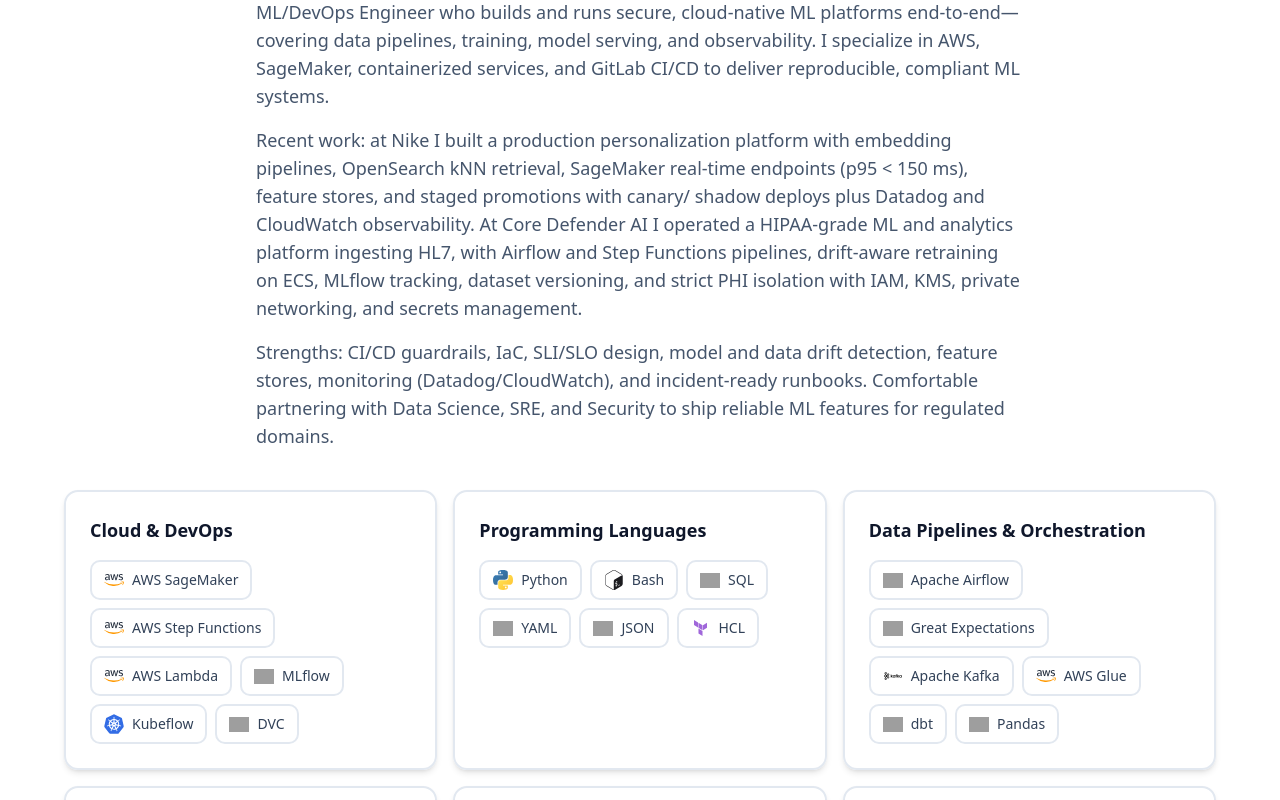
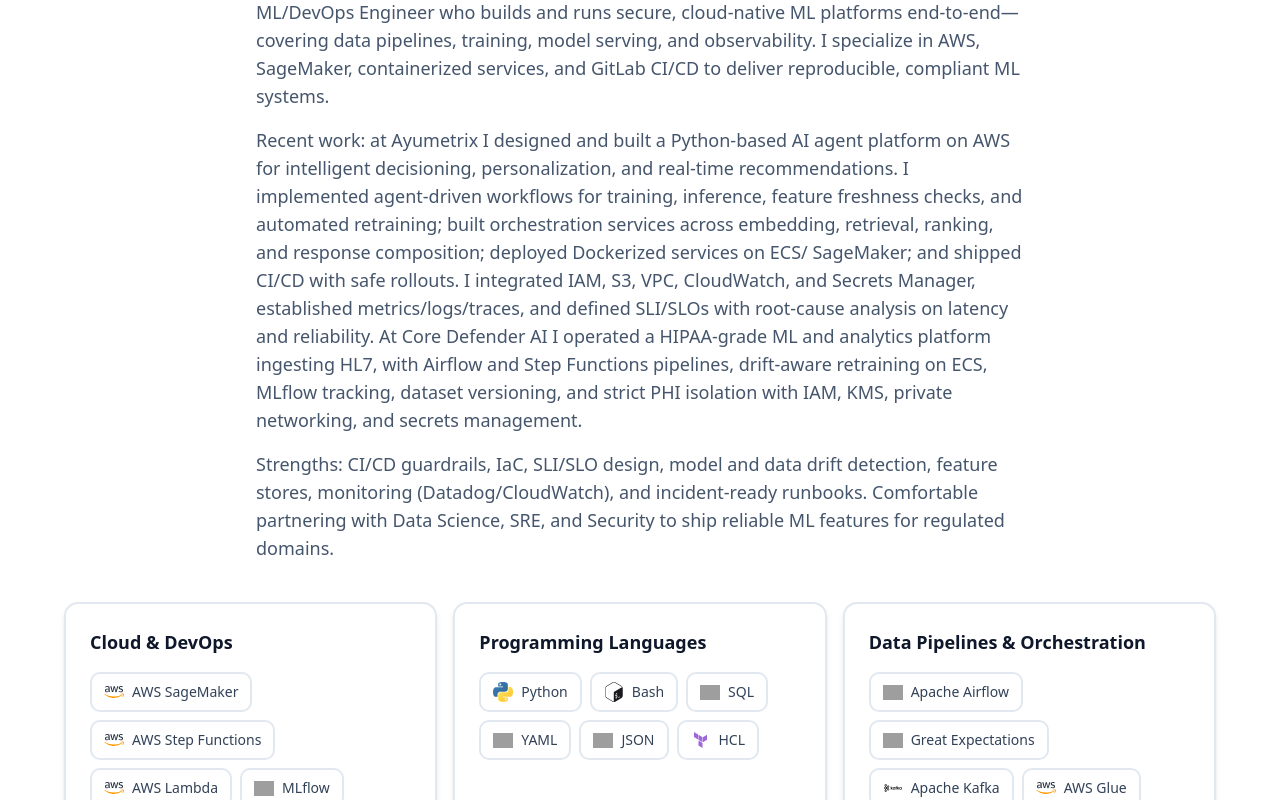
Before and after one commit to Likithnadendla/my-portfolio-website, a Next.js app: page / in a window 1280 px wide. Shown: the part 1500-2300 px from the top of the page. Built offline with nearby package versions, Linux system fonts and the light colour scheme; grey boxes are pictures that could not be loaded.

Commit message:
exp chnaeg to ayu

```diff
--- a/src/app/page.tsx
+++ b/src/app/page.tsx
@@ -255,12 +255,15 @@
                 GitLab CI/CD to deliver reproducible, compliant ML systems.
               </p>
               <p>
-                Recent work: at Nike I built a production personalization platform with embedding pipelines, OpenSearch kNN
-                retrieval, SageMaker real-time endpoints (p95 &lt; 150 ms), feature stores, and staged promotions with canary/
-                shadow deploys plus Datadog and CloudWatch observability. At Core Defender AI I operated a HIPAA-grade ML and
-                analytics platform ingesting HL7, with Airflow and Step Functions pipelines, drift-aware retraining on ECS,
-                MLflow tracking, dataset versioning, and strict PHI isolation with IAM, KMS, private networking, and
-                secrets management.
+                Recent work: at Ayumetrix I designed and built a Python-based AI agent platform on AWS for intelligent
+                decisioning, personalization, and real-time recommendations. I implemented agent-driven workflows for
+                training, inference, feature freshness checks, and automated retraining; built orchestration services
+                across embedding, retrieval, ranking, and response composition; deployed Dockerized services on ECS/
+                SageMaker; and shipped CI/CD with safe rollouts. I integrated IAM, S3, VPC, CloudWatch, and Secrets Manager,
+                established metrics/logs/traces, and defined SLI/SLOs with root-cause analysis on latency and reliability.
+                At Core Defender AI I operated a HIPAA-grade ML and analytics platform ingesting HL7, with Airflow and Step
+                Functions pipelines, drift-aware retraining on ECS, MLflow tracking, dataset versioning, and strict PHI
+                isolation with IAM, KMS, private networking, and secrets management.
               </p>
               <p>
                 Strengths: CI/CD guardrails, IaC, SLI/SLO design, model and data drift detection, feature stores, monitoring
--- a/src/components/ui/experience-timeline.tsx
+++ b/src/components/ui/experience-timeline.tsx
@@ -13,13 +13,13 @@
             <div className="flex items-center gap-2 mb-2">
               <Cloud className="w-5 h-5 text-primary" />
               <h4 className="text-lg font-semibold text-neutral-800 dark:text-neutral-200">
-                ML Ops Engineer — Nike
+                ML Ops Engineer — Ayumetrix
               </h4>
             </div>
             <div className="flex items-center gap-4 text-sm text-neutral-600 dark:text-neutral-400 mb-4">
               <div className="flex items-center gap-1">
                 <MapPin className="w-4 h-4" />
-                <span>Portland, Oregon</span>
+                <span>Portland, OR</span>
               </div>
               <div className="flex items-center gap-1">
                 <Calendar className="w-4 h-4" />
@@ -30,46 +30,58 @@
 
           <div className="mb-4">
             <p className="text-neutral-700 dark:text-neutral-300 text-sm font-semibold mb-3">
-              Architecting production-grade personalization platform on AWS powering product recommendations and homepage personalization
+              Designed and built a Python-based AI agent platform on AWS to power intelligent decisioning, personalization, and real-time recommendations at scale. The system focused on agent orchestration, system reliability, and production-grade deployments using containerized services, CI/CD pipelines, and strong observability.
             </p>
           </div>
 
           <div className="space-y-3 mb-6">
             <div className="flex gap-2 items-start text-neutral-700 dark:text-neutral-300 text-sm">
               <Trophy className="w-4 h-4 mt-1 text-primary flex-shrink-0" />
-              <span>Designed hybrid personalization system combining offline embedding generation and real-time ranking with SageMaker</span>
+              <span>Designed and implemented AI agent–driven workflows in Python to orchestrate offline model training, real-time inference, feature freshness validation, and automated retraining decisions</span>
             </div>
             <div className="flex gap-2 items-start text-neutral-700 dark:text-neutral-300 text-sm">
               <Trophy className="w-4 h-4 mt-1 text-primary flex-shrink-0" />
-              <span>Implemented vector-based candidate generation using OpenSearch kNN integrated with keyword search results</span>
+              <span>Built and maintained agent orchestration services that coordinated multiple ML components (embedding generation, candidate retrieval, ranking, and response composition) through well-defined system boundaries</span>
             </div>
             <div className="flex gap-2 items-start text-neutral-700 dark:text-neutral-300 text-sm">
               <Trophy className="w-4 h-4 mt-1 text-primary flex-shrink-0" />
-              <span>Developed real-time XGBoost ranking services on SageMaker endpoints meeting p95 &lt; 150ms latency SLOs</span>
+              <span>Developed Python-based backend services running in Docker containers, deployed on AWS (ECS/SageMaker), supporting high-throughput, low-latency inference workloads</span>
             </div>
             <div className="flex gap-2 items-start text-neutral-700 dark:text-neutral-300 text-sm">
               <Trophy className="w-4 h-4 mt-1 text-primary flex-shrink-0" />
-              <span>Built feature store patterns with SageMaker Feature Store for consistent training/inference definitions</span>
+              <span>Implemented CI/CD pipelines to build, test, scan, and deploy containerized agent services across multiple environments (dev, staging, prod) with safe rollout strategies</span>
             </div>
             <div className="flex gap-2 items-start text-neutral-700 dark:text-neutral-300 text-sm">
               <Trophy className="w-4 h-4 mt-1 text-primary flex-shrink-0" />
-              <span>Established Dev → Staging → Prod promotion pipelines with GitLab CI/CD and canary/shadow deployments</span>
+              <span>Designed system-level architecture for agent communication, dependency management, and failure of isolation, balancing performance, scalability, and operational simplicity</span>
             </div>
             <div className="flex gap-2 items-start text-neutral-700 dark:text-neutral-300 text-sm">
               <Trophy className="w-4 h-4 mt-1 text-primary flex-shrink-0" />
-              <span>Integrated end-to-end observability using Datadog and CloudWatch with drift detection and SLI/SLO monitoring</span>
+              <span>Integrated AWS services (IAM, S3, VPC, CloudWatch, Secrets Manager) to ensure secure execution of agent workflows and controlled access to model artifacts and features</span>
+            </div>
+            <div className="flex gap-2 items-start text-neutral-700 dark:text-neutral-300 text-sm">
+              <Trophy className="w-4 h-4 mt-1 text-primary flex-shrink-0" />
+              <span>Established comprehensive observability for agent systems, including metrics, logs, and traces to monitor agent execution latency, throughput, error rates, and downstream dependencies</span>
+            </div>
+            <div className="flex gap-2 items-start text-neutral-700 dark:text-neutral-300 text-sm">
+              <Trophy className="w-4 h-4 mt-1 text-primary flex-shrink-0" />
+              <span>Defined and enforced SLIs/SLOs for critical agent pathways, performing root-cause analysis on latency regressions and reliability issues</span>
+            </div>
+            <div className="flex gap-2 items-start text-neutral-700 dark:text-neutral-300 text-sm">
+              <Trophy className="w-4 h-4 mt-1 text-primary flex-shrink-0" />
+              <span>Collaborated closely with engineers and a principal-level architect to review designs, make architectural tradeoffs, and evolve the system toward higher scalability and maintainability</span>
             </div>
           </div>
 
-          <div className="grid grid-cols-2 gap-4">
+          {/* <div className="grid grid-cols-2 gap-4">
             <Image
               src="/images/Nike-Ops.png"
-              alt="Nike ML Pipeline Architecture"
+              alt="Ayumetrix AI Agent Platform Architecture"
               width={500}
               height={300}
               className="rounded-lg object-cover h-20 md:h-32 lg:h-40 w-full shadow-lg"
             />
-          </div>
+          </div> */}
         </div>
       ),
     },
```
